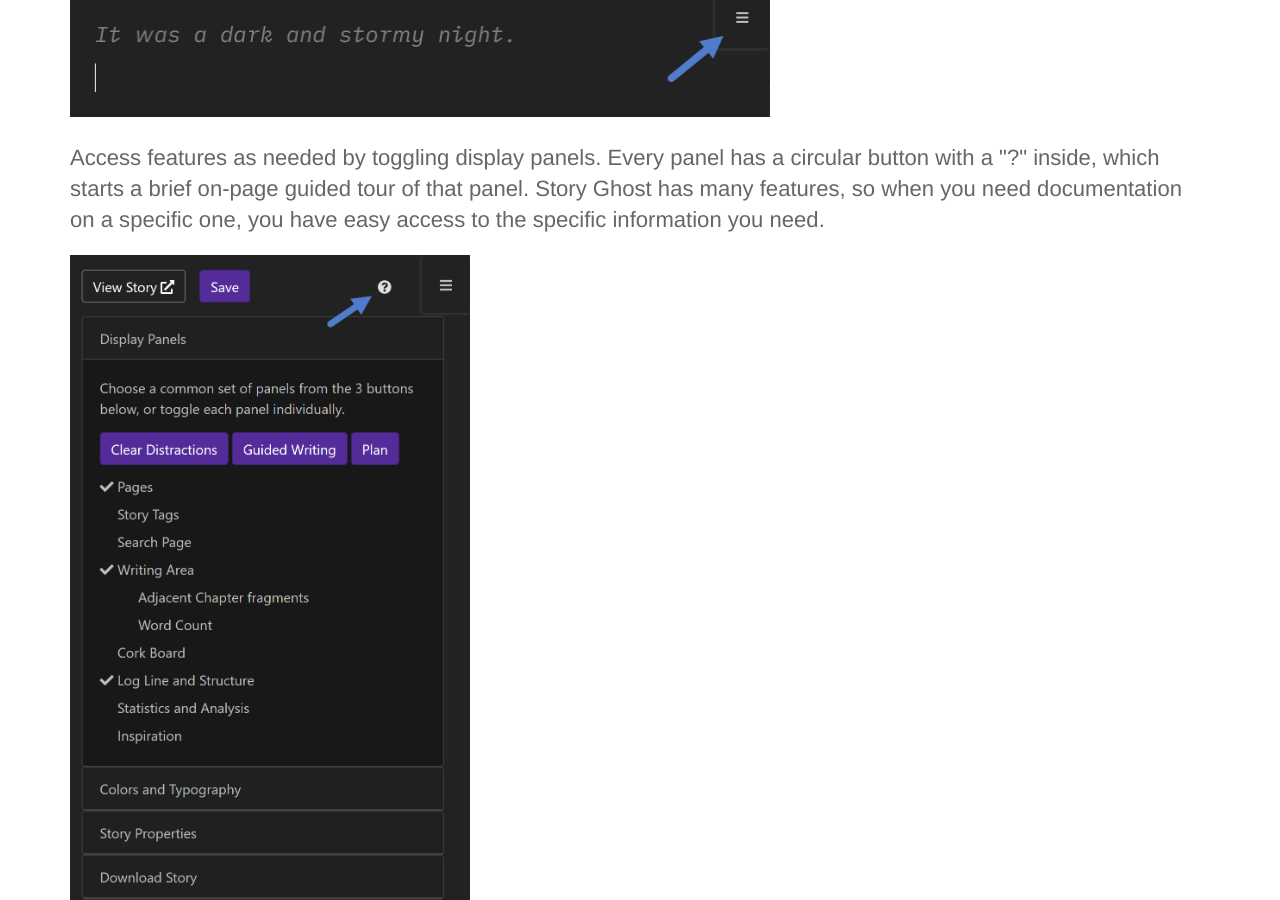
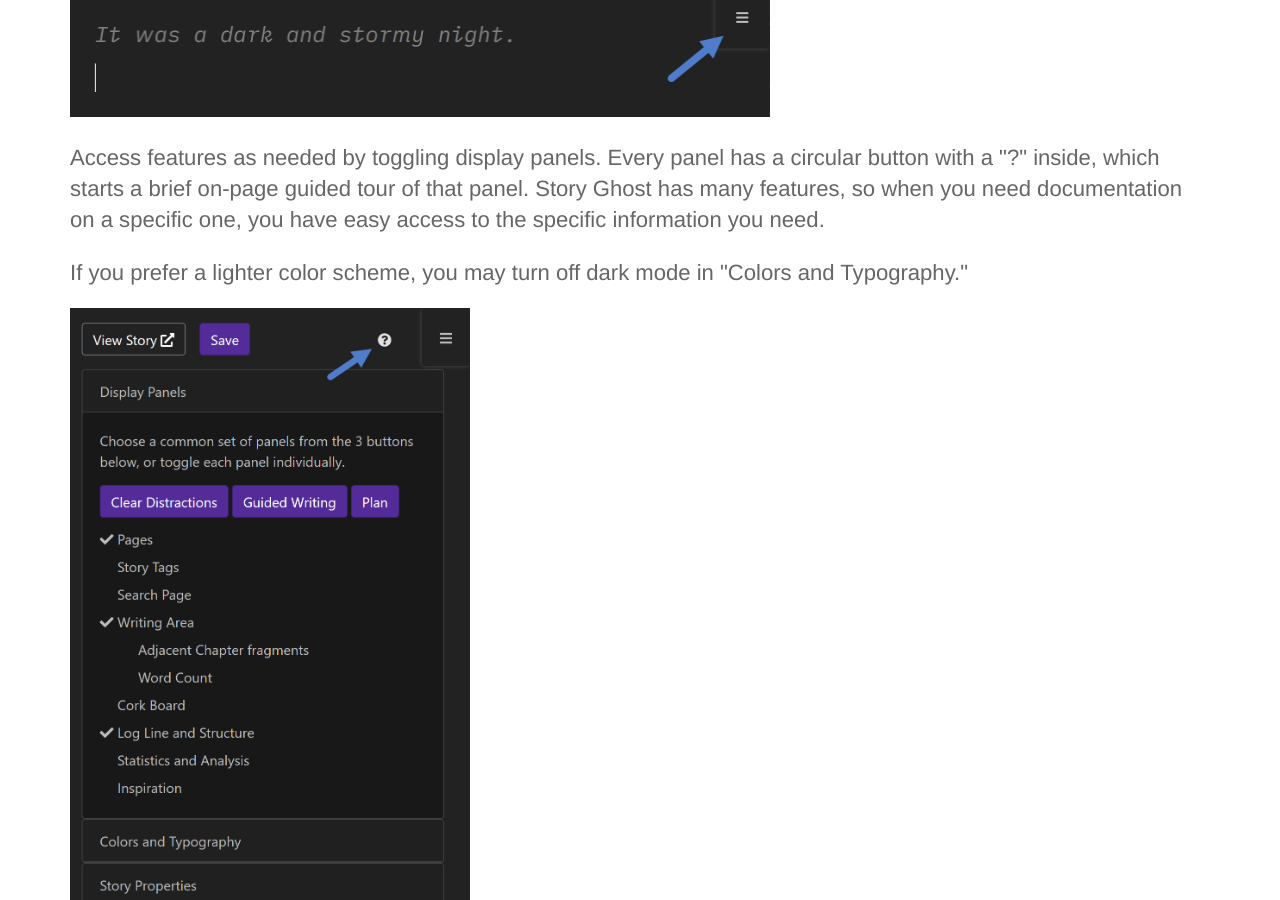
Before and after one commit to headchem/story-ghost, a Jekyll site: the page built from guide.html, in a window 1280 px wide and 900 px high, scrolled down 908 px. Built offline with Jekyll 4.4.1, drawn with Linux system fonts in a browser that asks for light colours.

Commit message:
add guide text for dark mode

```diff
--- a/guide.html
+++ b/guide.html
@@ -14,6 +14,8 @@
 
 <p>Access features as needed by toggling display panels. Every panel has a circular button with a "?" inside, which starts a brief on-page guided tour of that panel. Story Ghost has many features, so when you need documentation on a specific one, you have easy access to the specific information you need.</p>
 
+<p>If you prefer a lighter color scheme, you may turn off dark mode in "Colors and Typography."</p>
+
 <img class="guide-img-sm" src="{{ site.baseurl }}/images/guide/tour_and_panels-min.png" alt="panels and tour button" />
 
 <p>Each "Page" is a distinct unit of writing, however you determine that. Story Ghost allows you to organize your pages in three ways, with distinct orders and hierarchies. All Pages is the "kitchen sink" of everything - from outline notes to completed chapters. When a page is meant for your readers, click the "Metadata" button to toggle the "is presentation page?" checkbox. If you are writing a nonlinear story, you may <em>optionally</em> designate pages as Temporal, which allows you to order pages chonologically.</p>
```
